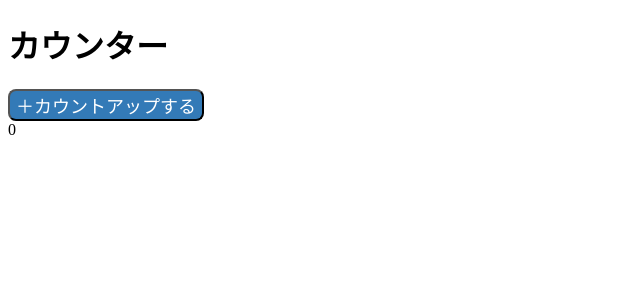
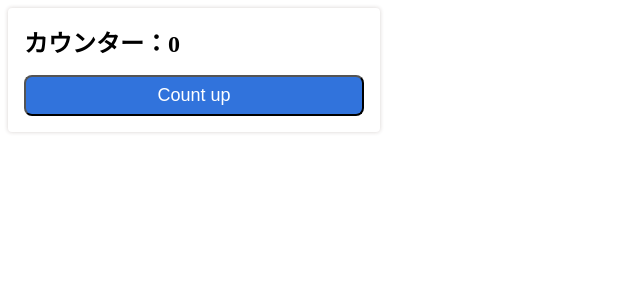
Before and after one commit to Ushinji/ts_react_rails, a React app: page /counter in a window 1280 px wide. Shown: the top 300 px of the page, without its empty margins (0-640 px from the left). Built offline with nearby package versions, Linux system fonts and the light colour scheme; the HTML template or start-up script is replaced by a standard one.

Commit message:
Edit Counter page style.

```diff
--- a/src/components/atoms/Button/index.tsx
+++ b/src/components/atoms/Button/index.tsx
@@ -2,18 +2,21 @@ import * as React from 'react';
 import styled from 'styled-components';
 
 const StyledButton = styled.button`
-  display: inline-block;
+  display: flex;
+  justify-content: center;
   font-size: 18px;
   border-radius: 8px;
   text-align: center;
   text-decoration: none;
-  background-color: #337ab7;
+  background-color: #3173dc;
   color: #ffffff;
+  padding: 8px 16px;
+  width: 100%;
 
   &:hover {
     text-decoration: none;
     color: #ffffff;
-    background-color: #286090;
+    background-color: #266cda;
     cursor: pointer;
   }
 `;
--- a/src/components/pages/Counter/index.tsx
+++ b/src/components/pages/Counter/index.tsx
@@ -1,6 +1,21 @@
 import * as React from 'react';
+import styled from 'styled-components';
 import Button from '@/components/atoms/Button';
 import useBool from '@/modules/useBool';
+
+const Container = styled.div`
+  background-color: white;
+  box-shadow: 0px 0px 4px rgba(51, 23, 20, 0.2);
+  padding: 16px;
+  width: 340px;
+  border-radius: 4px;
+`;
+
+const Title = styled.div`
+  font-size: 24px;
+  font-weight: bold;
+  margin-bottom: 16px;
+`;
 
 const Counter: React.FC = () => {
   const [submitting, startSubmit, finishSubmit] = useBool(false);
@@ -15,13 +30,15 @@ const Counter: React.FC = () => {
   };
 
   return (
-    <div>
-      <h1>カウンター</h1>
+    <Container>
+      <Title>
+        カウンター：
+        {count}
+      </Title>
       <Button type="button" onClick={handleClick} submitting={submitting}>
-        ＋カウントアップする
+        Count up
       </Button>
-      <div>{count}</div>
-    </div>
+    </Container>
   );
 };
 
```
